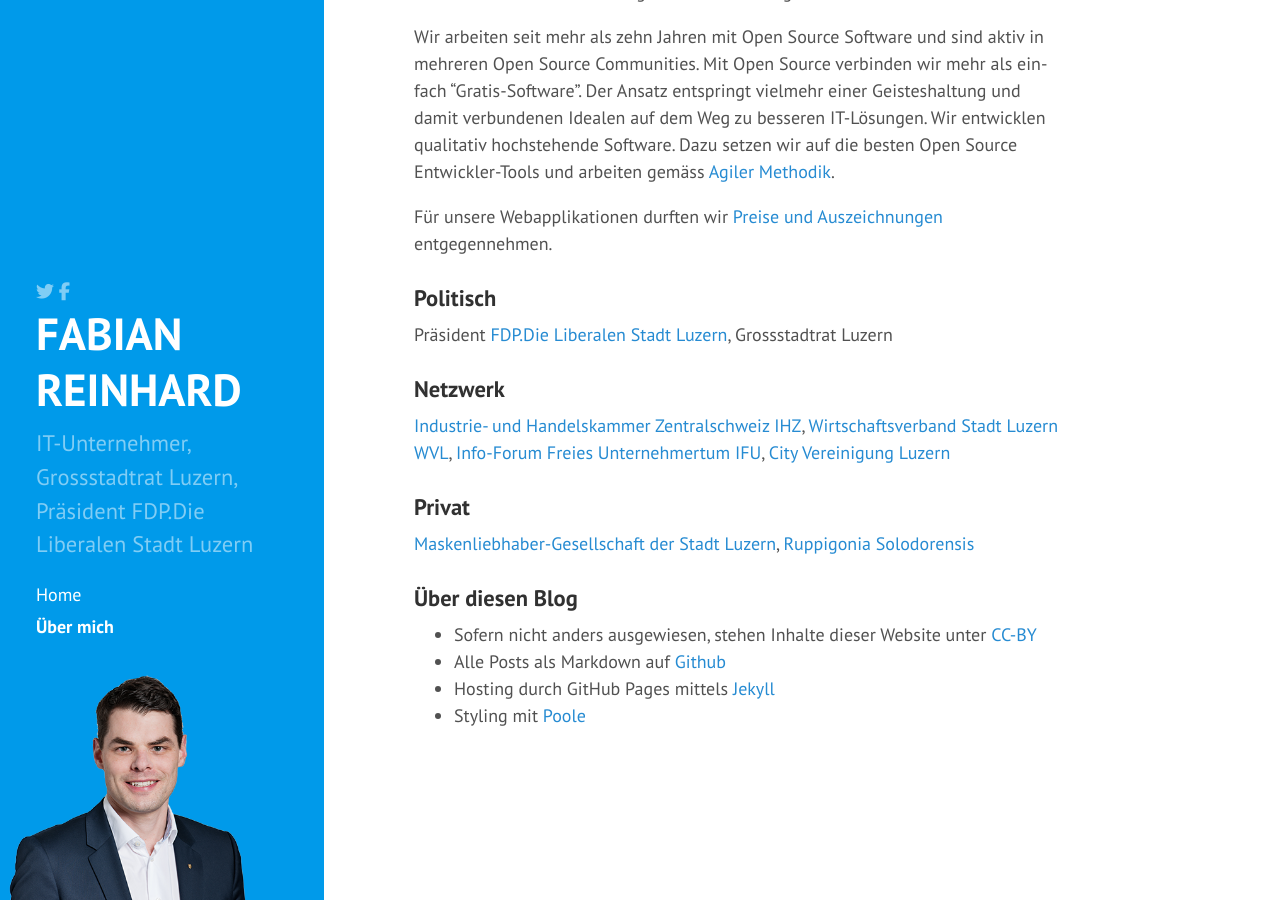
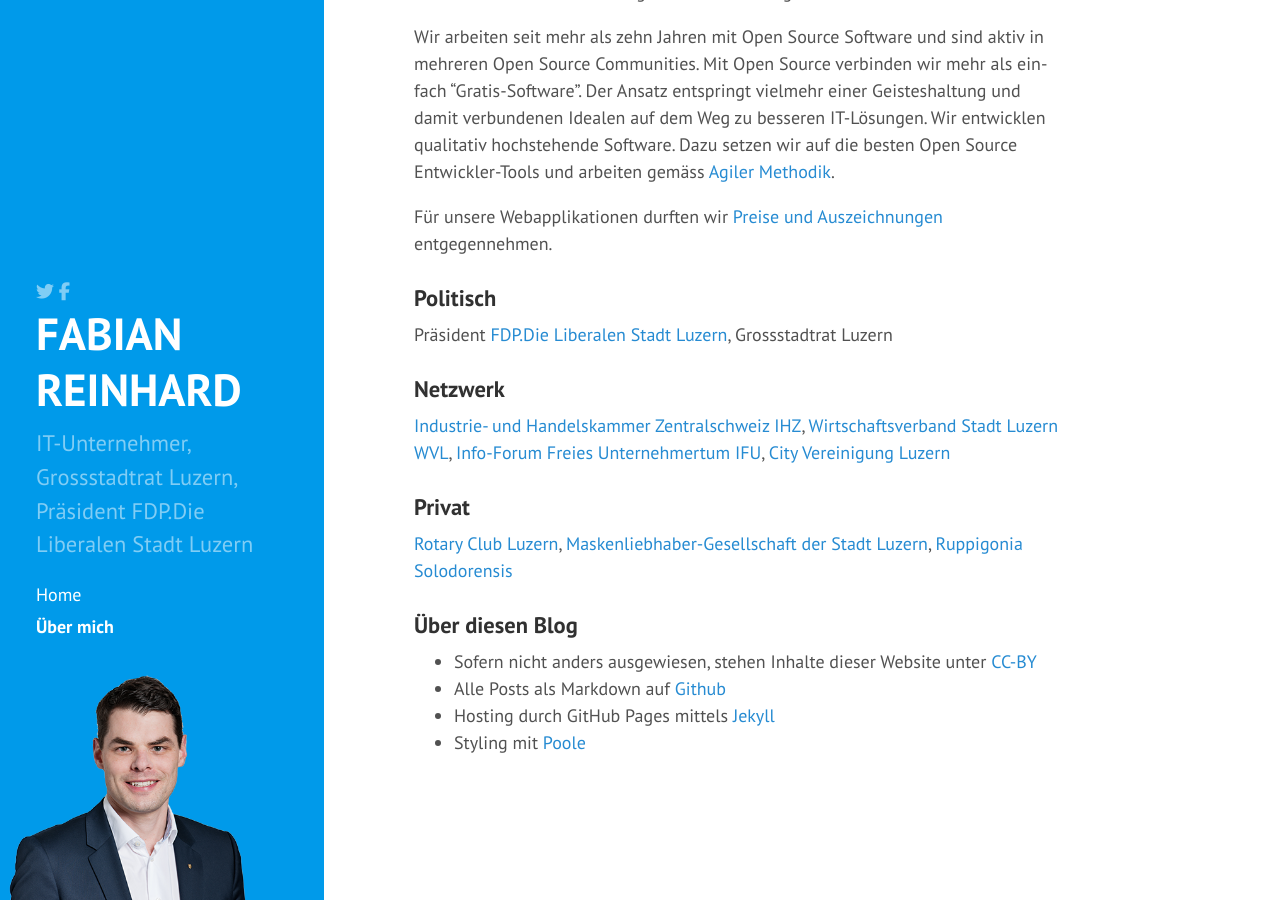
Before and after one commit to freinhard/freinhard.github.io, a Jekyll site: the page built from about.md, in a window 1280 px wide and 900 px high, scrolled down 1203 px. Built offline with Jekyll 4.4.1, drawn with Linux system fonts in a browser that asks for light colours; nearby versions of some CDN libraries; comment, search, counter and statistics services are not loaded.

Commit message:
Rotary Club Luzern

```diff
--- a/about.md
+++ b/about.md
@@ -33,7 +33,7 @@
 [Industrie- und Handelskammer Zentralschweiz IHZ](http://www.ihz.ch/home.html), [Wirtschaftsverband Stadt Luzern WVL](http://www.wvl.ch), [Info-Forum Freies Unternehmertum IFU](http://www.ifu.ch), [City Vereinigung Luzern](https://www.city-luzern.ch)
 
 ### Privat
-[Maskenliebhaber-Gesellschaft der Stadt Luzern](http://www.mlg.ch), [Ruppigonia Solodorensis](http://ruppigonia.ch)
+[Rotary Club Luzern](http://www.rotaryclubluzern.ch), [Maskenliebhaber-Gesellschaft der Stadt Luzern](http://www.mlg.ch), [Ruppigonia Solodorensis](http://ruppigonia.ch)
 
 ### Über diesen Blog
 - Sofern nicht anders ausgewiesen, stehen Inhalte dieser Website unter [CC-BY](http://creativecommons.org/licenses/by/4.0/deed.de)
```
